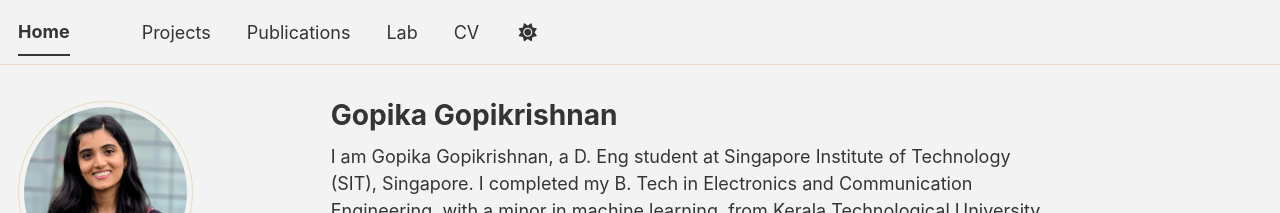
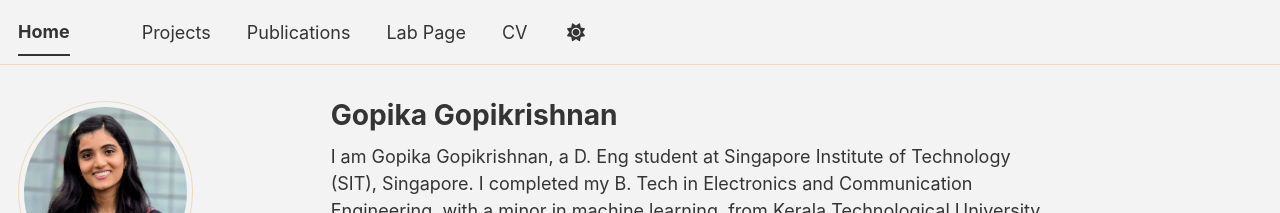
Before and after one commit to gopikagopikrishnan/gopikagopikrishnan.github.io, a Jekyll site: the page built from index.md, in a window 1280 px wide. Shown: the top 213 px of the page. Built offline with Jekyll 4.4.1, drawn with Linux system fonts in a browser that asks for light colours; some web fonts are replaced; a script bundle is joined from its source files by our own code; library files that are not in the unit come from our copies.

Commit message:
Update navigation.yml

```diff
--- a/_data/navigation.yml
+++ b/_data/navigation.yml
@@ -14,7 +14,7 @@ main:
   - title: "Publications"
     url: /publications/
 
-  - title: "Lab"
+  - title: "Lab Page"
     url: /lab/
 
   # - title: "Teaching"
```
